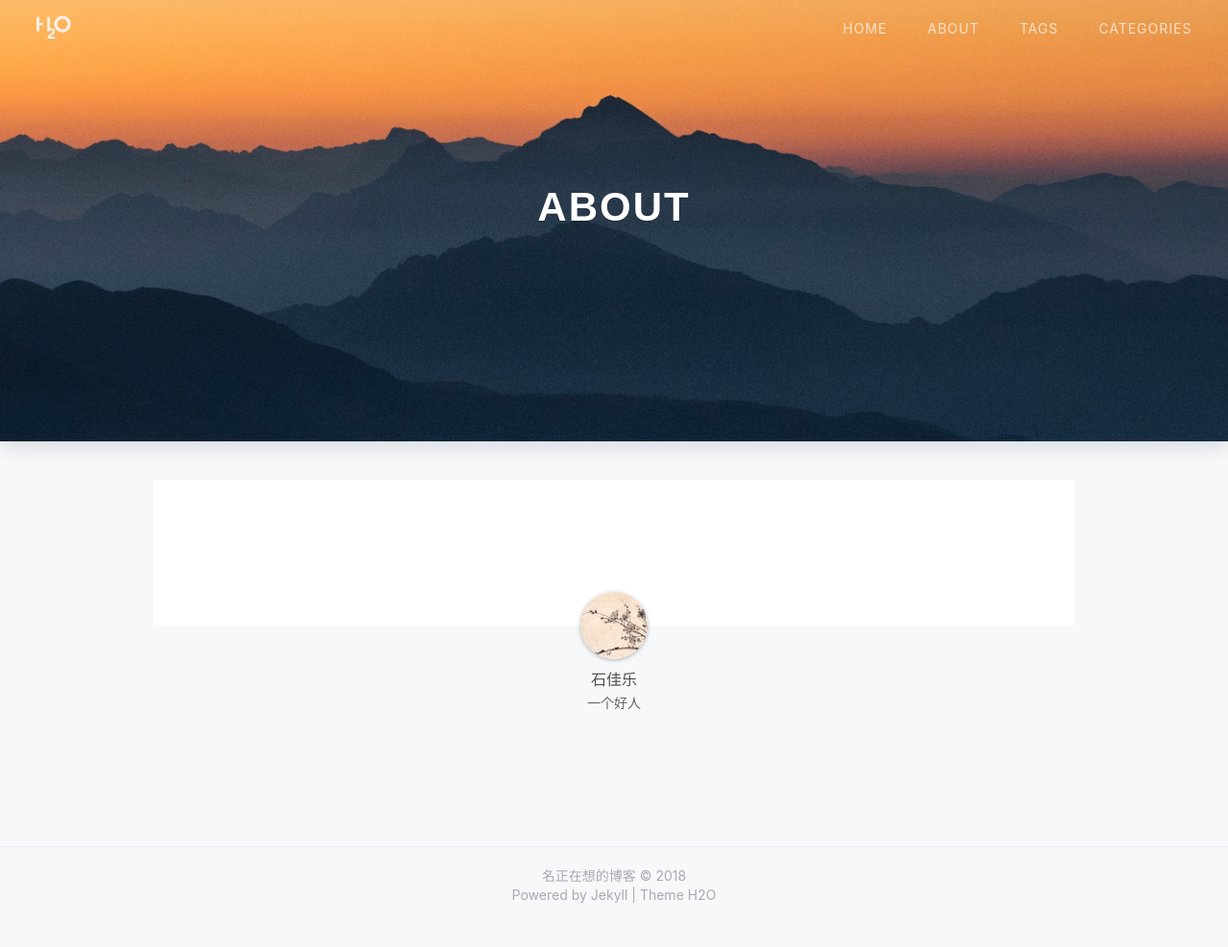
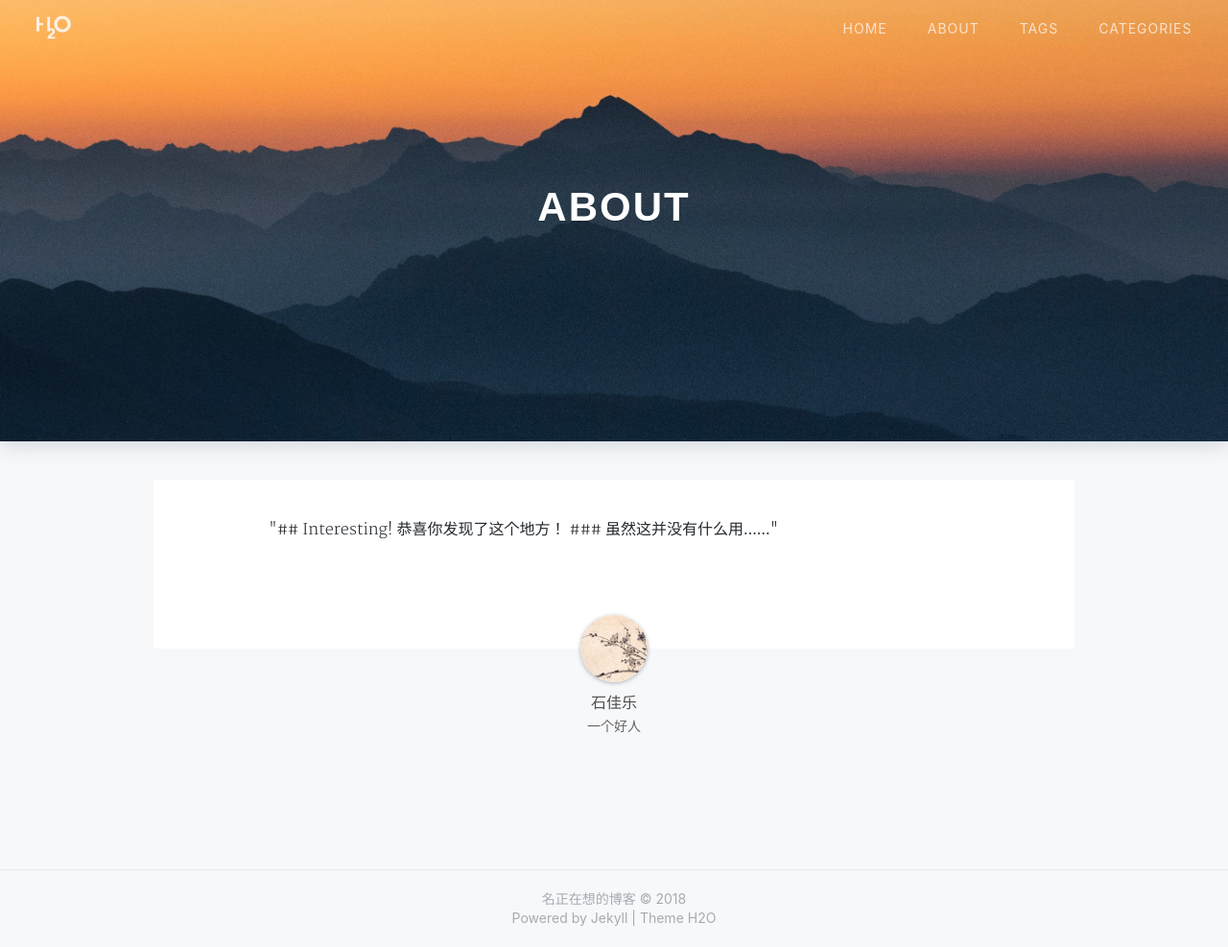
Before and after one commit to Morimiue/mzzx.github.io, a Jekyll site: the page built from about.html, in a window 1280 px wide and 987 px high. Shown: the whole window at 96% size. Built offline with Jekyll 4.4.1, drawn with Linux system fonts in a browser that asks for light colours; nearby versions of some CDN libraries; comment, search, counter and statistics services are not loaded; a style sheet for code colours, icons or effects is not loaded.

Commit message:
update about

```diff
--- a/about.html
+++ b/about.html
@@ -17,10 +17,8 @@ header-img: /assets/img/page-cover.jpg
 <main class="g-container home-content">
     <div class="post-content visible">
         <article class="markdown-body">
-            {{
-                ## Interesting! 恭喜你发现了这个地方！
-                ### 虽然这并没有什么用……
-            }}
+            "## Interesting! 恭喜你发现了这个地方！
+            ### 虽然这并没有什么用……"
         </article>
     </div>
 
```
